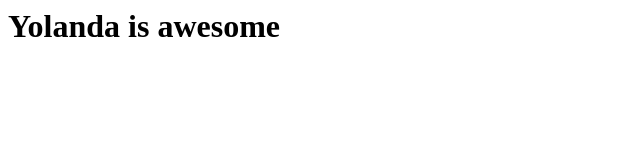
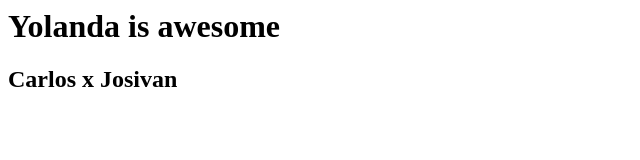
Before and after one commit to JosivanTorres/Jtorres, a plain HTML site: page index.html in a window 1280 px wide. Shown: the whole page, without its empty margins (0-640 px from the left). Drawn offline with Linux system fonts and the light colour scheme.

Commit message:
Update index.html

```diff
--- a/index.html
+++ b/index.html
@@ -5,5 +5,8 @@
   <h1>
     Yolanda is awesome
   </h1>
+  <h2>
+    Carlos x Josivan
+  </h2>
 </body>
 </html>
```
